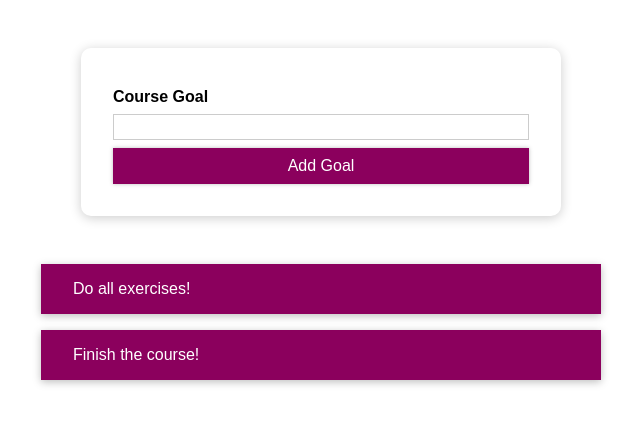
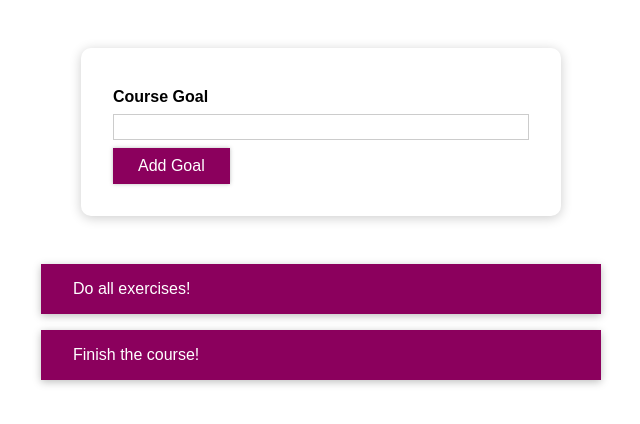
Before and after one commit to tolu-c/learnReact, a React (Create React App) app in the folder course-goals/: page / in a window 1280 px wide. Shown: the top 424 px of the page, without its empty margins (319-959 px from the left). Built offline with nearby package versions, Linux system fonts and the light colour scheme.

Commit message:
media queries with modules css

```diff
--- a/course-goals/src/components/UI/Button/Button.module.css
+++ b/course-goals/src/components/UI/Button/Button.module.css
@@ -19,3 +19,9 @@
   border-color: #ac0e77;
   box-shadow: 0 0 8px rgba(0, 0, 0, 0.26);
 }
+
+@media (min-width: 768px) {
+  .button {
+    width: auto;
+  }
+}
```
